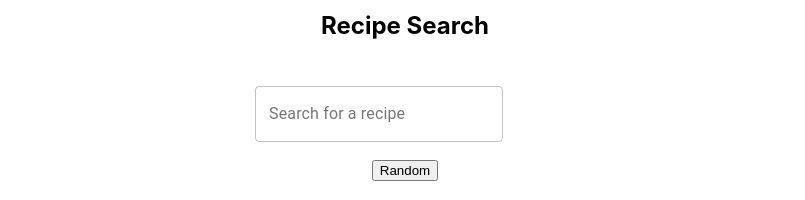
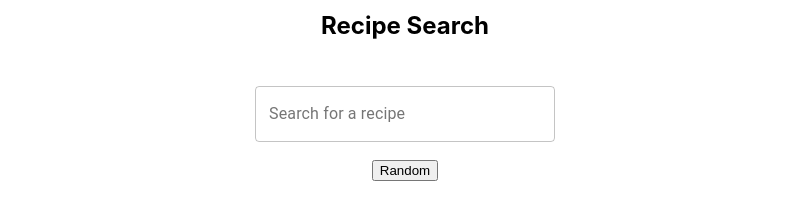
Before and after one commit to FJ-Riveros/Project2, a React (Create React App) app: page / in a window 1280 px wide. Shown: the part 148-348 px from the top of the page, without its empty margins (235-1040 px from the left). Built offline with nearby package versions, Linux system fonts and the light colour scheme.

Commit message:
Autocomplete input finished

```diff
--- a/src/App.js
+++ b/src/App.js
@@ -26,18 +26,13 @@ function App() {
     );
     const response = await data.json();
     setData(response);
-    console.log(response.meals);
   };
 
   return (
     <>
       <div className="app">
         <Header />
-        <RecipeSearch
-          inputFirstLetter={inputFirstLetter}
-          setInputFirstLetter={setInputFirstLetter}
-          data={data}
-        />
+        <RecipeSearch setInputFirstLetter={setInputFirstLetter} data={data} />
         <WeekPlanning />
       </div>
     </>
--- a/src/Components/InputAutocomplete.js
+++ b/src/Components/InputAutocomplete.js
@@ -1,21 +1,20 @@
-import React, { useState } from "react";
+import React from "react";
 import TextField from "@material-ui/core/TextField";
 import Autocomplete from "@material-ui/lab/Autocomplete";
 
 export default function FreeSolo({ setInputFirstLetter, data }) {
-  const [recipe, setRecipe] = useState("");
   const recipeEvent = (event) => {
     setInputFirstLetter(event.target.value);
   };
-  console.log(recipe);
 
   return (
     <div style={{ width: 300 }}>
-      {data !== "" ? (
       <Autocomplete
         id="free-solo-demo"
         freeSolo
-          options={data.meals.map((options) => options.strMeal)}
+        options={
+          data === "" ? [] : data.meals.map((options) => options.strMeal)
+        }
         renderInput={(params) => (
           <TextField
             {...params}
@@ -26,14 +25,6 @@ export default function FreeSolo({ setInputFirstLetter, data }) {
           />
         )}
       />
-      ) : (
-        <TextField
-          label="Search for a recipe"
-          margin="normal"
-          variant="outlined"
-          onChange={recipeEvent}
-        />
-      )}
     </div>
   );
 }
```
Lines whose indentation alone changed are shown as unchanged.
